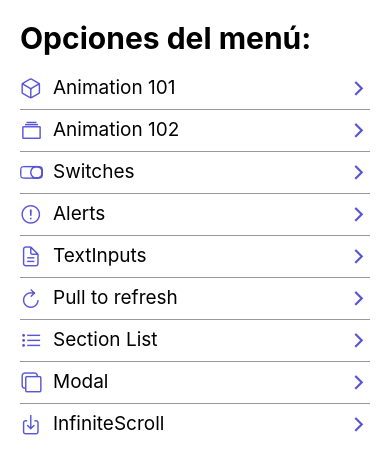
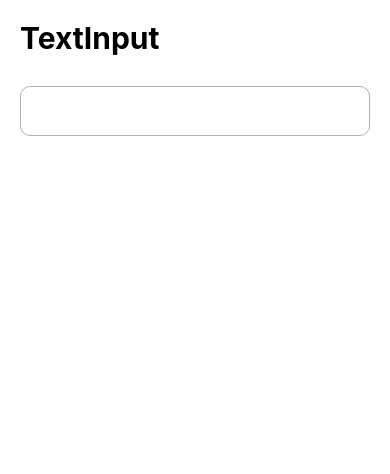
Before and after one commit to krishee107/ReactNative-Components, a React Native app: screen /TextInputScreen in a window 390 px wide. Shown: the top 474 px of the page. Built offline with nearby package versions, Linux system fonts and the light colour scheme.

Commit message:
Input y estilo del input

```diff
--- a/src/navigator/Navigator.tsx
+++ b/src/navigator/Navigator.tsx
@@ -4,6 +4,7 @@ import { Animation101Screen } from '../screens/Animation101Screen';
 import { Animation102Screen } from '../screens/Animation102Screen';
 import { SwitchScreen } from '../screens/SwitchScreen';
 import { AlertScreen } from '../screens/AlertScreen';
+import { TextInputScreen } from '../screens/TextInputScreen';
 
 const Stack = createStackNavigator();
 
@@ -24,6 +25,7 @@ export const Navigator = () => {
             <Stack.Screen name="Animation102Screen" component={Animation102Screen} />
             <Stack.Screen name="SwitchScreen" component={SwitchScreen} />
             <Stack.Screen name="AlertScreen" component={AlertScreen} />
+            <Stack.Screen name="TextInputScreen" component={TextInputScreen} />
         </Stack.Navigator>
     );
 }
--- /dev/null
+++ b/src/screens/TextInputScreen.tsx
@@ -0,0 +1,26 @@
+import React from 'react'
+import { StyleSheet, TextInput, View } from 'react-native'
+import { HeaderTitle } from '../components/HeaderTitle'
+import { styles } from '../theme/appTheme'
+
+export const TextInputScreen = () => {
+    return (
+        <View style={styles.globalMargin}>
+            <HeaderTitle title='TextInput' />
+
+            <TextInput
+                style={stylesScreen.inputStyle}
+            />
+        </View>
+    )
+}
+const stylesScreen = StyleSheet.create({
+    inputStyle: {
+        borderWidth: 1,
+        borderColor: 'rgba(0,0,0,0.3)',
+        height: 50,
+        paddingHorizontal: 10,
+        borderRadius: 10,
+        marginVertical: 10
+    }
+})
```
